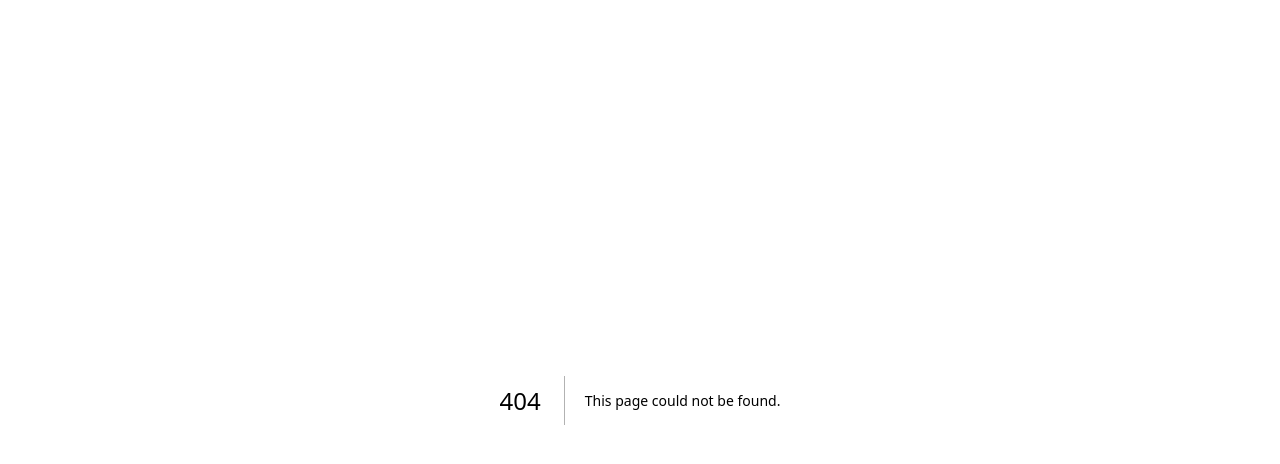
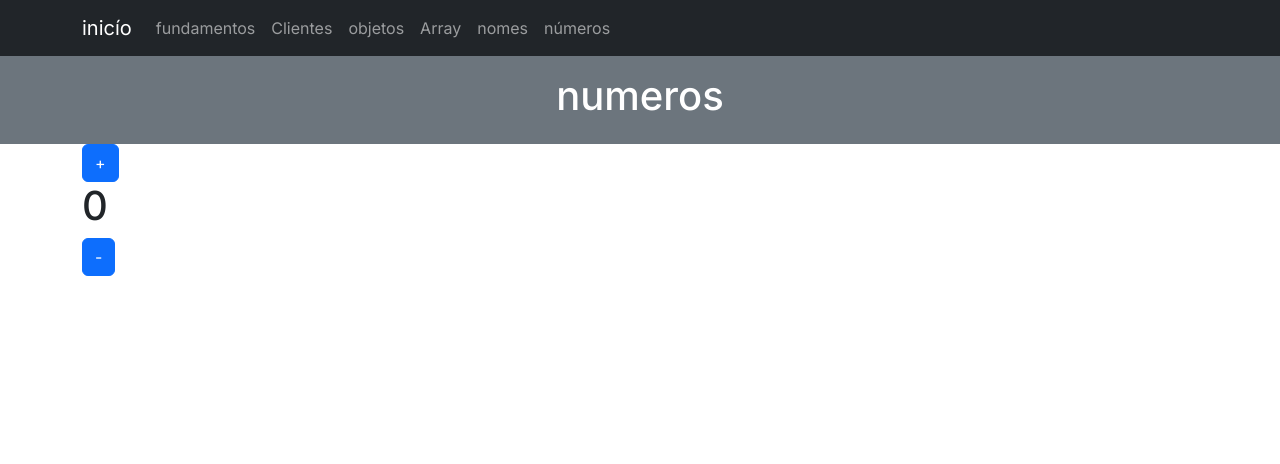
Before and after one commit to MatheusBytes/fundamentos-de-react, a Next.js app: page /numeros in a window 1280 px wide. Before the commit this address had no page. Shown: the top 464 px of the page. Built offline with nearby package versions, Linux system fonts and the light colour scheme.

Commit message:
dever de função completa

```diff
--- a/src/app/components/Pagina.js
+++ b/src/app/components/Pagina.js
@@ -6,13 +6,14 @@ export default function Pagina(props) {
 
       <Navbar bg="dark" data-bs-theme="dark">
         <Container>
-          <Navbar.Brand href="/">fundamentos</Navbar.Brand>
+          <Navbar.Brand href="/">inicío</Navbar.Brand>
           <Nav className="me-auto">
             <Nav.Link href="/fundamentos">fundamentos</Nav.Link>
             <Nav.Link href="/clientes">Clientes</Nav.Link>
             <Nav.Link href="/objetos">objetos</Nav.Link>
             <Nav.Link href="/array">Array</Nav.Link>
             <Nav.Link href="/nomes">nomes</Nav.Link>
+            <Nav.Link href="/numeros">números</Nav.Link>
           </Nav>
         </Container>
       </Navbar>
--- a/src/app/fundamentos/page.js
+++ b/src/app/fundamentos/page.js
@@ -1,12 +1,14 @@
+'use client'
 import { Alert, Container } from "react-bootstrap";
 import Cabecalho from "../components/Cabecalho";
 import Link from "next/link";
+import Pagina from "../components/Pagina";
 
 export default function Fundamentos() {
   // todo componente precisa ser escrito com letra maiscula
  // o container cria um espaçamento na web
   return (
-    <>
+    <Pagina>
       <Cabecalho />
       <Container>
         <Alert>Atenção !! preste atenção</Alert>
@@ -17,6 +19,6 @@ export default function Fundamentos() {
 
         <Cabecalho />
       </Container>
-    </>
+    </Pagina>
   );
 }
--- /dev/null
+++ b/src/app/numeros/page.js
@@ -0,0 +1,30 @@
+"use client";
+
+import Pagina from "@/app/components/Pagina";
+import { useState } from "react";
+import { Button } from "react-bootstrap";
+
+export default function Page(){
+
+const [numero, setNumero] = useState(0)
+
+function somar(){
+
+    setNumero(numero + 1 )
+}
+
+function subtrair(){
+   setNumero(numero - 1)
+
+
+}
+
+    return (
+        <Pagina titulo="numeros ">
+            <Button onClick={somar} >+</Button>
+                <h1>{numero}</h1>
+            <Button onClick={subtrair}>-</Button>
+
+        </Pagina>
+    )
+}
```
Also changed, not shown: src/app/nomes/page.js (+15 -1 lines).
